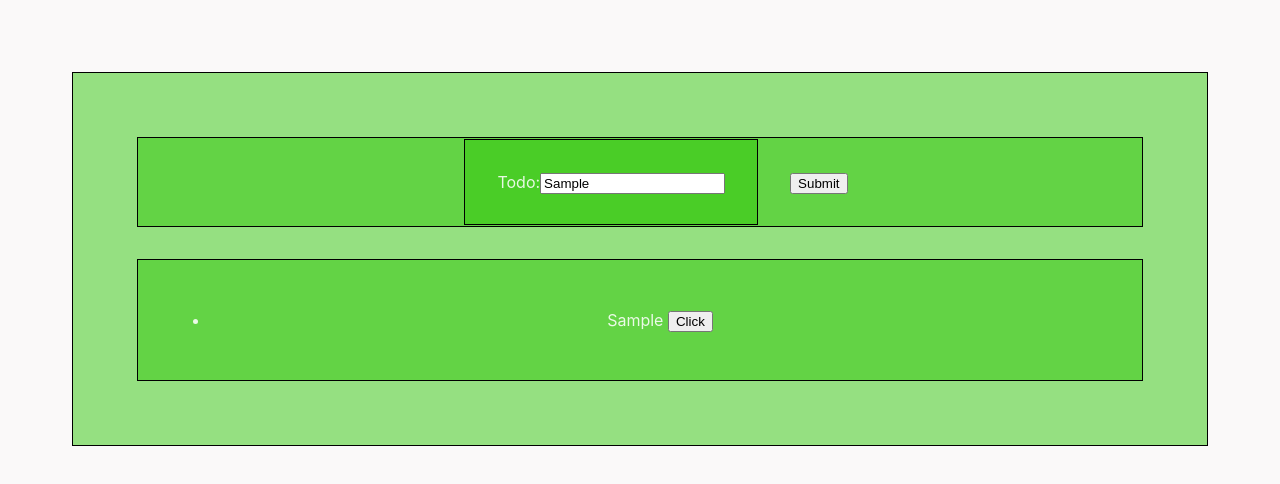
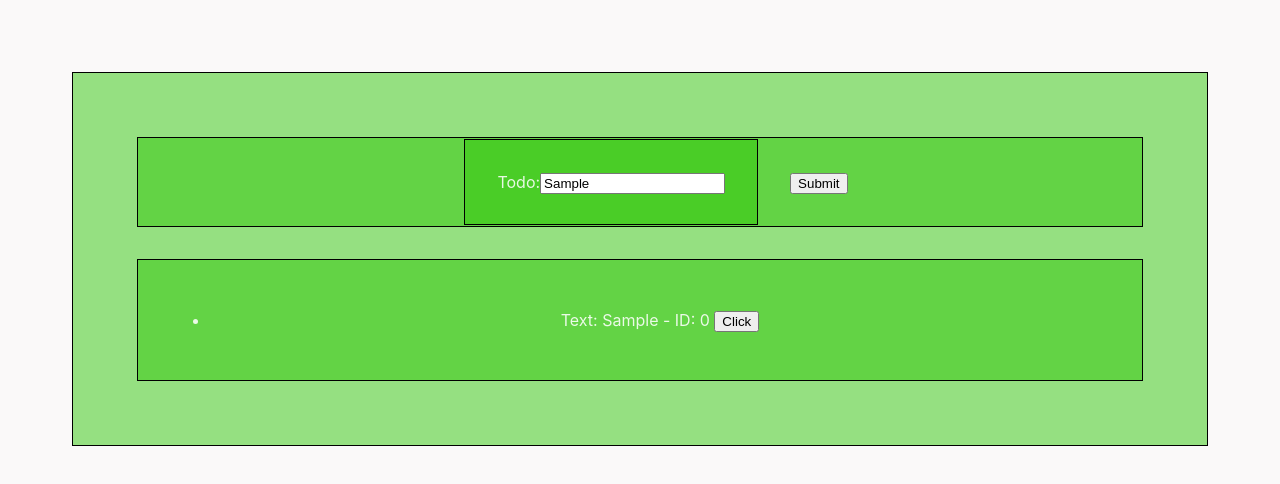
Before and after one commit to ratrateroo/Reviewing-React-Context, a React (Vite) app in the folder react-context-prop-drilling/: page / in a window 1280 px wide. Both pictures are taken after typing "Sample" into the empty fields and a click on the button "Submit". Shown: the top 484 px of the page. Built offline with nearby package versions, Linux system fonts and the light colour scheme.

Commit message:
updated display container

```diff
--- a/react-context-prop-drilling/src/App.jsx
+++ b/react-context-prop-drilling/src/App.jsx
@@ -17,10 +17,14 @@ function App() {
   };
 
   const removeTodoHandler = (index) => {
+    console.log("clicked id: " + index);
     const todoList = [...todos];
-    const filteredTodo = todoList.filter((item) => item);
-    console.log(filteredTodo);
-    delete filteredTodo[index];
+
+    console.log("todoList");
+    console.log(todoList);
+    // const filteredTodo = todoList.filter((item) => item);
+    // console.log(filteredTodo);
+    delete todoList[index];
     setTodos(todoList);
   };
 
--- a/react-context-prop-drilling/src/components/DisplayContainer.jsx
+++ b/react-context-prop-drilling/src/components/DisplayContainer.jsx
@@ -19,7 +19,7 @@ const DisplayContainer = ({ todos, removeTodoHandler }) => {
                   if (todo.text && todo) {
                     return (
                       <li>
-                        {todo.text}{" "}
+                        {`Text: ${todo.text} - ID: ${index}`}{" "}
                         <button
                           onClick={() => {
                             removeTodoHandler(index);
```
